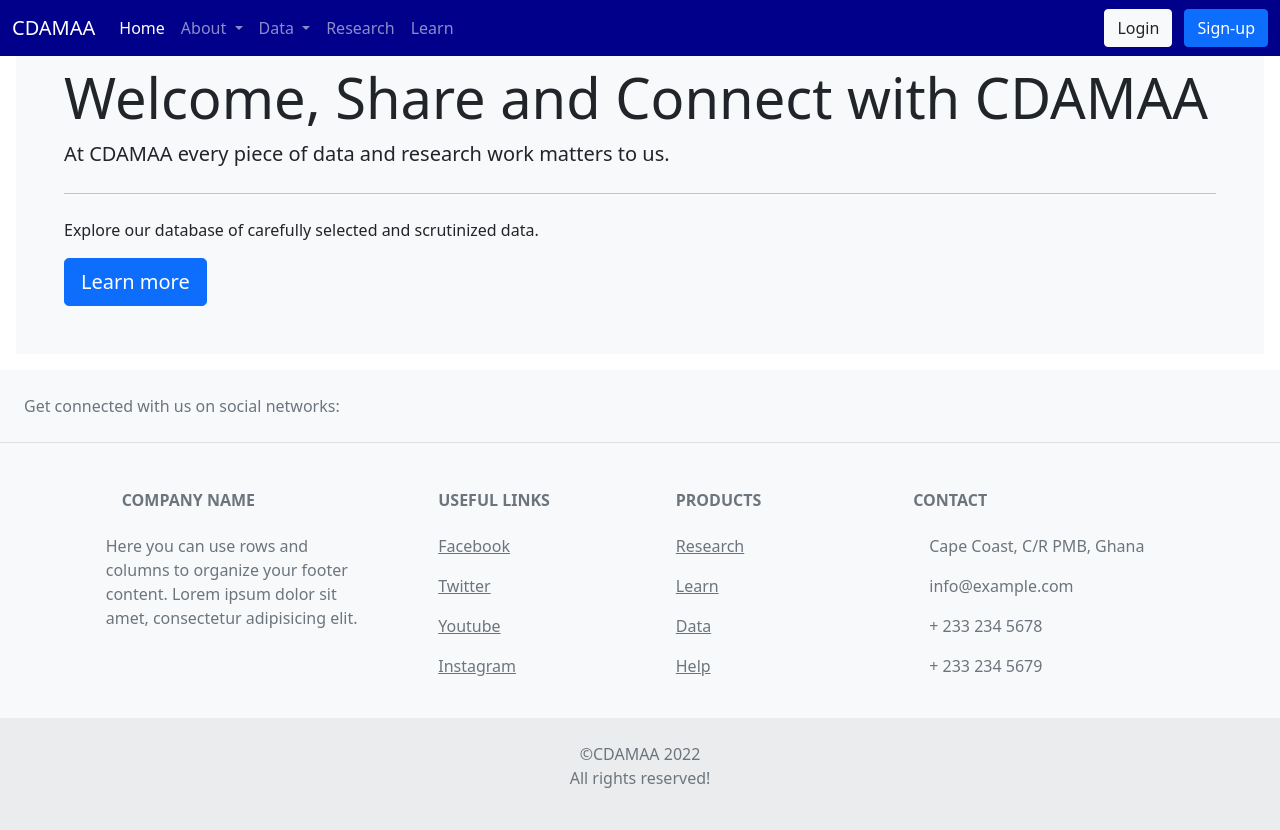
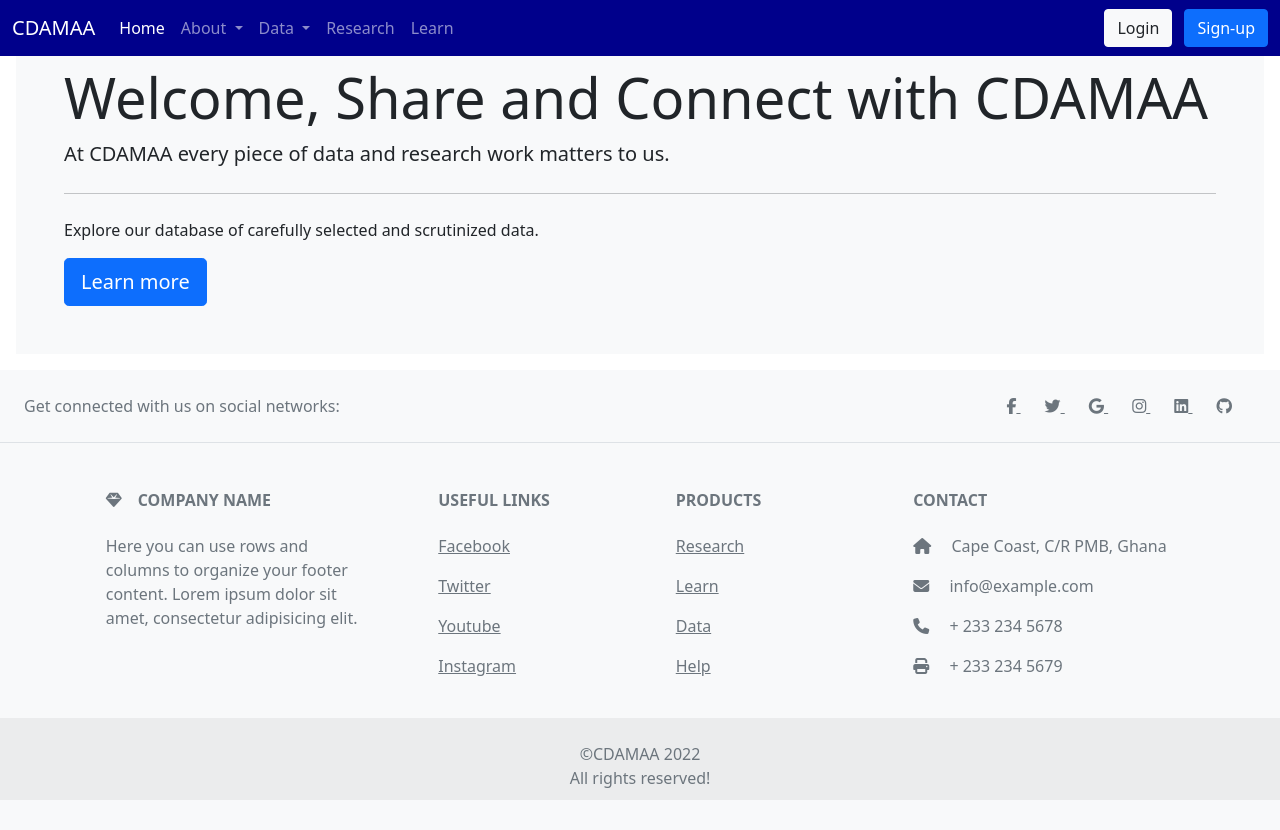
Before and after one commit to theccode/cdama, a Flask app: page / in a window 1280 px wide. After the commit the page ends 800 px from the top, so only its background shows below. Run offline with Flask 2, Linux system fonts and the light colour scheme; some libraries are stand-ins or nearby versions.

Commit message:
footer positioned absolute, fontawesome link added

```diff
--- a/app/static/css/app.css
+++ b/app/static/css/app.css
@@ -12,6 +12,8 @@
     border-radius: .3rem;
   }
 footer {
-    margin-bottom: 0;
+    position: absolute;
+    bottom: -30;
+    width: 100%;
     color: red !important;
 }
--- a/app/template/base.html
+++ b/app/template/base.html
@@ -5,6 +5,7 @@
 <link rel="icon" href="{{url_for('static', filename='favicon.ico')}}" type="image/x-icon">
 <link href="https://cdn.jsdelivr.net/npm/bootstrap@5.0.2/dist/css/bootstrap.min.css" rel="stylesheet" integrity="sha384-EVSTQN3/azprG1Anm3QDgpJLIm9Nao0Yz1ztcQTwFspd3yD65VohhpuuCOmLASjC" crossorigin="anonymous">
 <link rel="stylesheet" type="text/css"  href="{{ url_for('static', filename='css/app.css') }}">
+<script src="https://kit.fontawesome.com/5655d56b05.js" crossorigin="anonymous"></script>
 {% endblock %}
 {% block body %}
 {% block navbar %}
```
